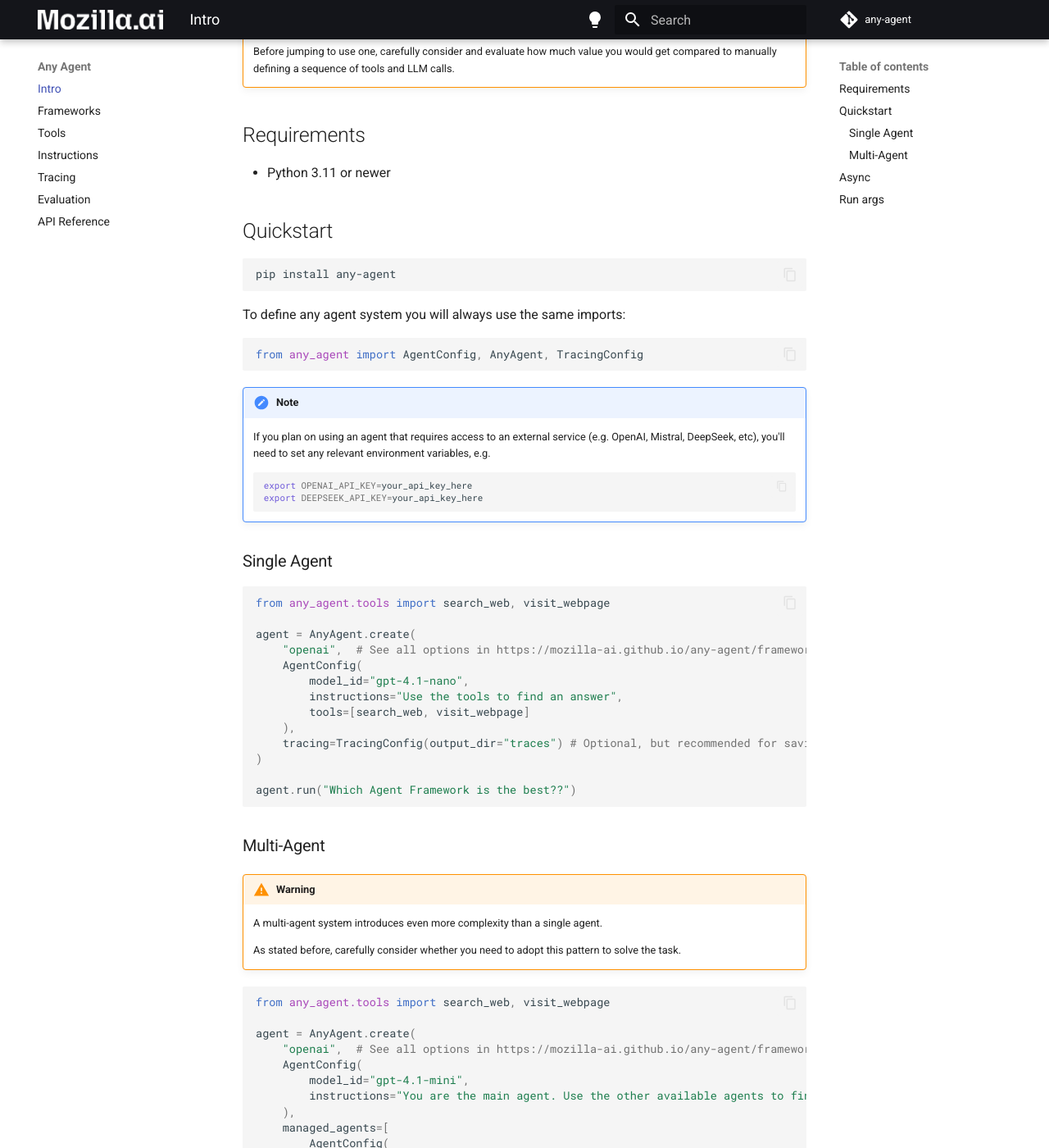
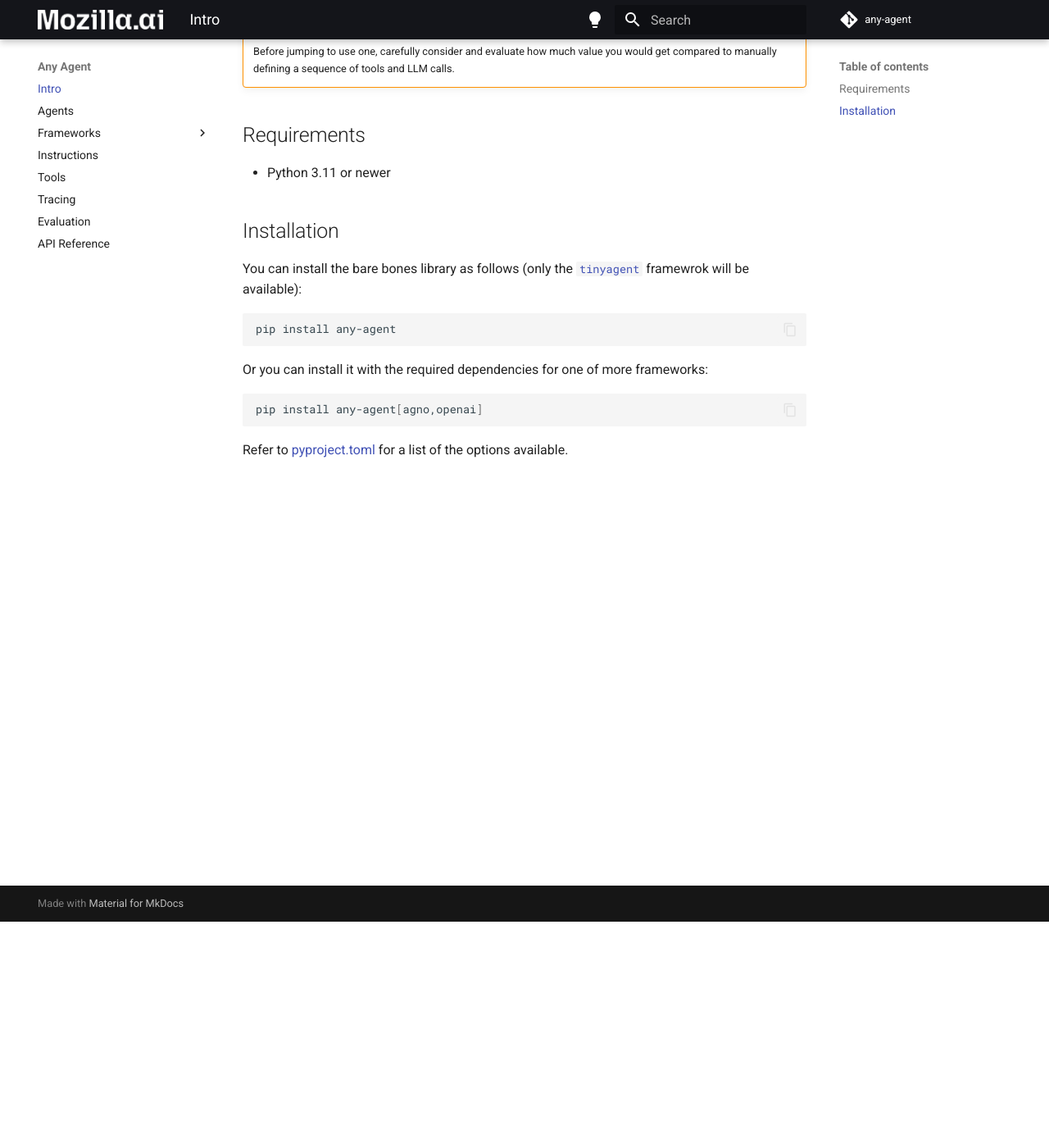
Before and after one commit to CharesrelaSutton/any-agent, an MkDocs documentation site: the page built from docs/index.md, in a window 1280 px wide and 1400 px high, scrolled down 276 px. Shown: the whole window at 82% size. Built offline with MkDocs 1.6.1 and Material for MkDocs 9.7.7, drawn with Linux system fonts in a browser that asks for light colours; comment, search, counter and statistics services are not loaded; some of the changed text lies outside the part shown.

Commit message:
docs: Create `agents` page. Add separate page for each framework. (#191)
* docs: Create `agents` page. Add separate page for each framework.

* Add RunnableConfig info in langchain page

* Move Model ID section up

* Remove outdated links

````diff
--- a/docs/index.md
+++ b/docs/index.md
@@ -4,8 +4,8 @@
 
 !!! warning
 
-    Compared to traditional code-defined workflows, agent frameworks introduce complexity and
-    demand much more computational power.
+    Compared to traditional code-defined workflows, agent frameworks introduce complexity,
+    additional security implications to consider, and demand much more computational power.
 
     Before jumping to use one, carefully consider and evaluate how much value you
     would get compared to manually defining a sequence of tools and LLM calls.
@@ -14,124 +14,18 @@
 
 - Python 3.11 or newer
 
-## Quickstart
+## Installation
+
+You can install the bare bones library as follows (only the [`tinyagent`](./frameworks/tinyagent.md) framewrok will be available):
 
 ```bash
 pip install any-agent
 ```
 
-To define any agent system you will always use the same imports:
+Or you can install it with the required dependencies for one of more frameworks:
 
-```python
-from any_agent import AgentConfig, AnyAgent, TracingConfig
+```bash
+pip install any-agent[agno,openai]
 ```
 
-!!! note
-
-    If you plan on using an agent that requires access to an external service (e.g. OpenAI, Mistral, DeepSeek, etc), you'll need to set any relevant environment variables, e.g.
-
-    ```bash
-    export OPENAI_API_KEY=your_api_key_here
-    export DEEPSEEK_API_KEY=your_api_key_here
-    ```
-
-### Single Agent
-
-```python
-from any_agent.tools import search_web, visit_webpage
-
-agent = AnyAgent.create(
-    "openai",  # See all options in https://mozilla-ai.github.io/any-agent/frameworks/
-    AgentConfig(
-        model_id="gpt-4.1-nano",
-        instructions="Use the tools to find an answer",
-        tools=[search_web, visit_webpage]
-    ),
-    tracing=TracingConfig(output_dir="traces") # Optional, but recommended for saving and viewing traces
-)
-
-agent.run("Which Agent Framework is the best??")
-```
-
-### Multi-Agent
-
-!!! warning
-
-    A multi-agent system introduces even more complexity than a single agent.
-
-    As stated before, carefully consider whether you need to adopt this pattern to
-    solve the task.
-
-```python
-from any_agent.tools import search_web, visit_webpage
-
-agent = AnyAgent.create(
-    "openai",  # See all options in https://mozilla-ai.github.io/any-agent/frameworks/
-    AgentConfig(
-        model_id="gpt-4.1-mini",
-        instructions="You are the main agent. Use the other available agents to find an answer",
-    ),
-    managed_agents=[
-        AgentConfig(
-            name="search_web_agent",
-            description="An agent that can search the web",
-            model_id="gpt-4.1-nano",
-            tools=[search_web]
-        ),
-        AgentConfig(
-            name="visit_webpage_agent",
-            description="An agent that can visit webpages",
-            model_id="gpt-4.1-nano",
-            tools=[visit_webpage]
-        )
-    ]
-)
-
-agent.run("Which Agent Framework is the best??")
-```
-
-## Async
-
-If you are running in `async` context, you should use the equivalent `create_async` and `run_async` methods:
-
-```python
-import asyncio
-from any_agent.tools import search_web, visit_webpage
-
-async def main():
-    agent = await AnyAgent.create_async(
-        "openai",
-        AgentConfig(
-            model_id="gpt-4.1-mini",
-            instructions="You are the main agent. Use the other available agents to find an answer",
-        ),
-        managed_agents=[
-            AgentConfig(
-                name="search_web_agent",
-                description="An agent that can search the web",
-                model_id="gpt-4.1-nano",
-                tools=[search_web]
-            ),
-            AgentConfig(
-                name="visit_webpage_agent",
-                description="An agent that can visit webpages",
-                model_id="gpt-4.1-nano",
-                tools=[visit_webpage]
-            )
-        ],
-        tracing=TracingConfig()
-    )
-
-    await agent.run_async("Which Agent Framework is the best??")
-
-if __name__ == "__main__":
-    asyncio.run(main())
-```
-
-
-## Run args
-
-You can pass arbitrary `key=value` arguments to `agent.run` and they will be forwarded
-to the corresponding method used by the underlying framework.
-
-For example, you can pass `max_turns=30` when using the [OpenAI Agents SDK](https://openai.github.io/openai-agents-python/).
+Refer to [pyproject.toml](https://github.com/mozilla-ai/any-agent/blob/main/pyproject.toml) for a list of the options available.
--- a/mkdocs.yml
+++ b/mkdocs.yml
@@ -5,9 +5,17 @@ repo_name: any-agent
 
 nav:
   - Intro: index.md
-  - Frameworks: frameworks.md
+  - Agents: agents.md
+  - Frameworks:
+    - Agno: frameworks/agno.md
+    - Google ADK: frameworks/google_adk.md
+    - Langchain: frameworks/langchain.md
+    - LlamaIndex: frameworks/llama_index.md
+    - OpenAI Agents SDK: frameworks/openai.md
+    - smolagents: frameworks/smolagents.md
+    - TinyAgent: frameworks/tinyagent.md
+  - Instructions: instructions.md
   - Tools: tools.md
-  - Instructions: instructions.md
   - Tracing: tracing.md
   - Evaluation: evaluation.md
   - API Reference: api.md
````
Also changed, not shown: README.md (+3 -3 lines), docs/agents.md (added, +181 -0 lines), docs/frameworks.md (deleted, +0 -148 lines), docs/frameworks/agno.md (added, +35 -0 lines), docs/frameworks/google_adk.md (added, +43 -0 lines), docs/frameworks/langchain.md (added, +45 -0 lines), docs/frameworks/llama_index.md (added, +19 -0 lines), docs/frameworks/openai.md (added, +40 -0 lines), docs/frameworks/smolagents.md (added, +40 -0 lines), docs/frameworks/tinyagent.md (added, +5 -0 lines), docs/tracing.md (+1 -1 lines), pyproject.toml (+2 -5 lines).
